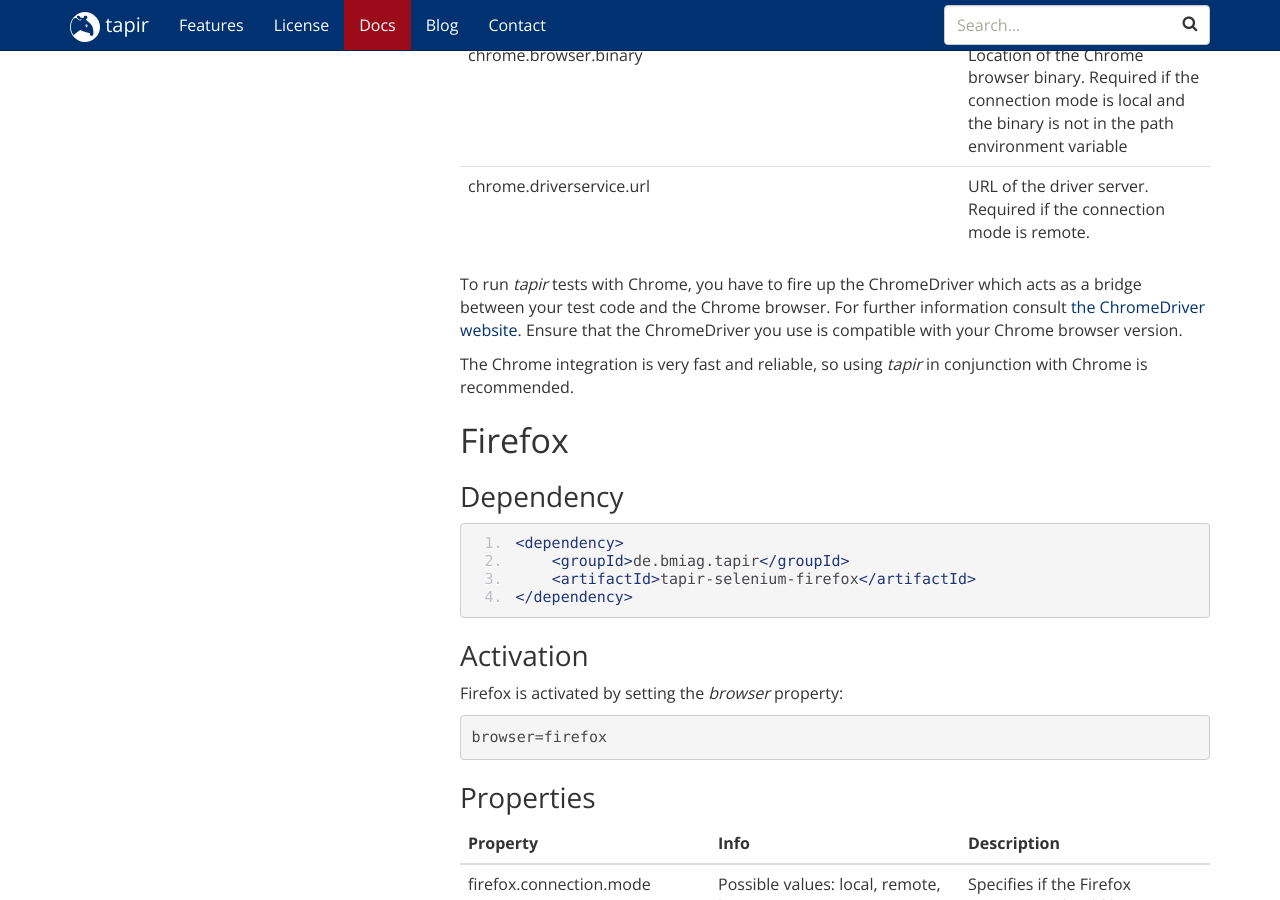
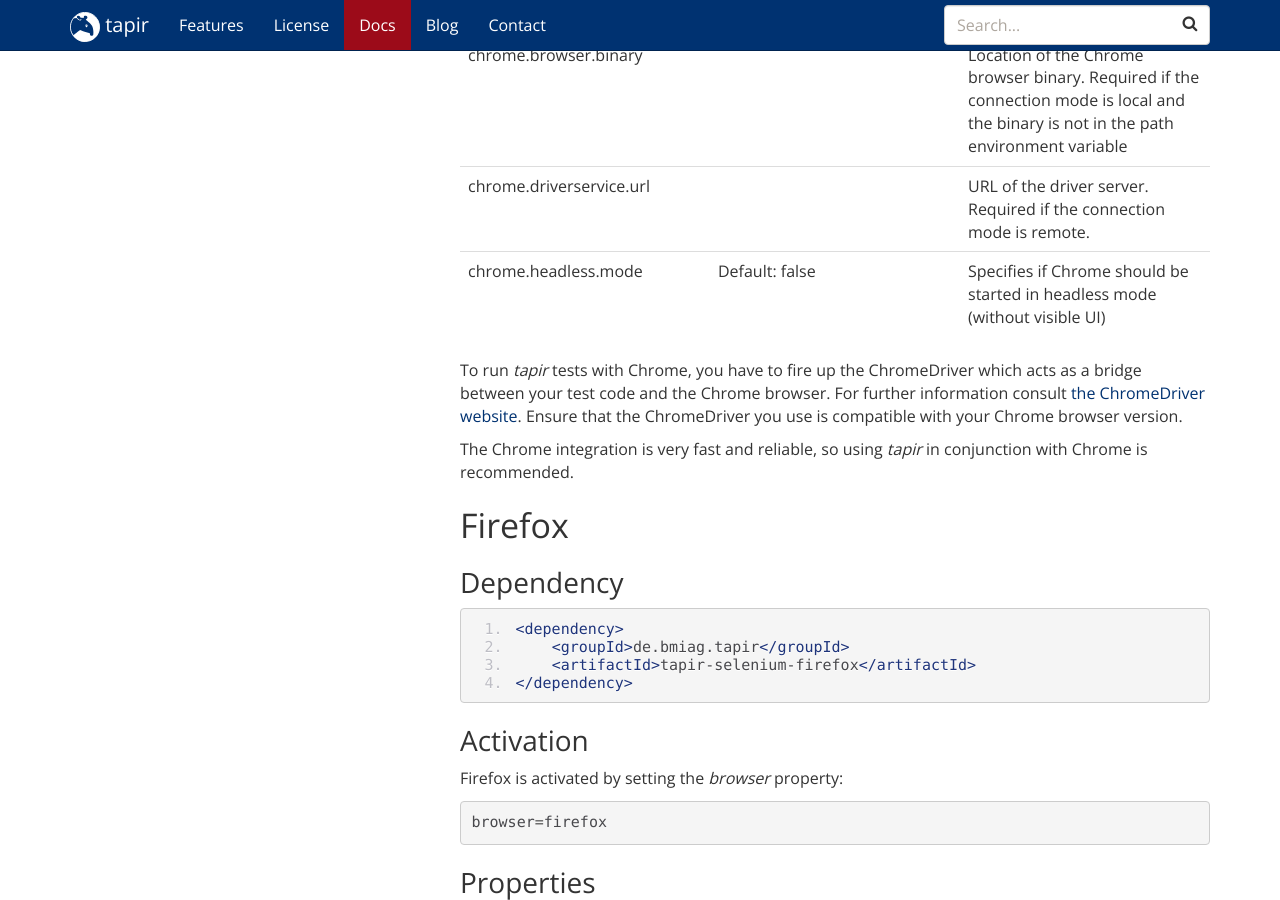
Before and after one commit to tapir-test/tapir-website, a Jekyll site: the page built from _docs/selenium/Web_Browser_module.md, in a window 1280 px wide and 900 px high, scrolled down 968 px. Built offline with Jekyll 4.4.1, drawn with Linux system fonts in a browser that asks for light colours; comment, search, counter and statistics services are not loaded.

Commit message:
chrome.headless.mode Property added
Signed-off-by: Oliver Libutzki <oliver.libutzki@bmiag.de>

```diff
--- a/_docs/selenium/Web_Browser_module.md
+++ b/_docs/selenium/Web_Browser_module.md
@@ -67,6 +67,11 @@
 <td>chrome.driverservice.url</td>
 <td> </td>
 <td>URL of the driver server. Required if the connection mode is remote.</td>
+</tr>
+<tr class="odd">
+<td>chrome.headless.mode</td>
+<td>Default: false</td>
+<td>Specifies if Chrome should be started in headless mode (without visible UI)</td>
 </tr>
 </tbody>
 </table>
```
